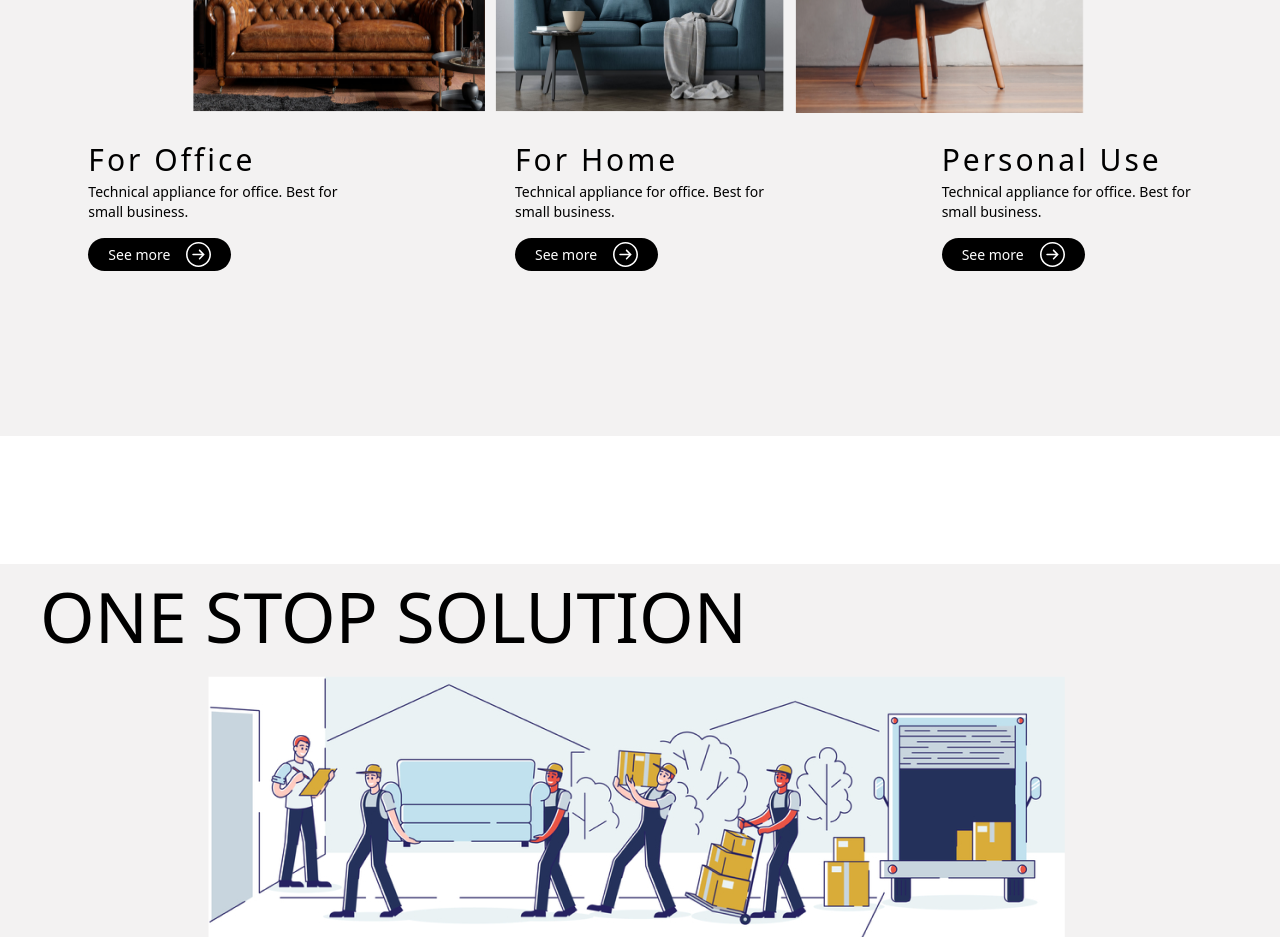
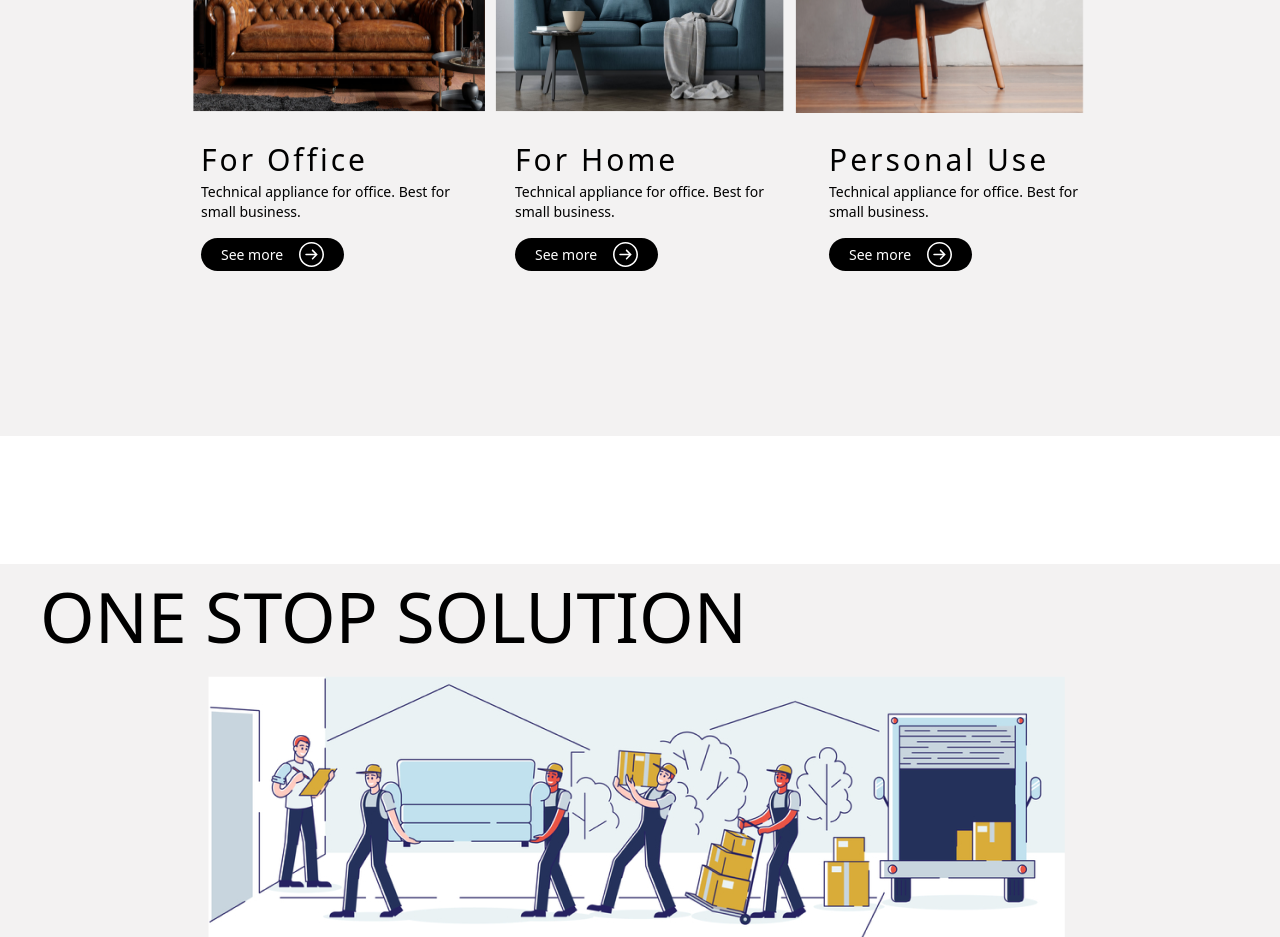
Before and after one commit to AdiJigit/furniture-landing-page, a Next.js app: page / in a window 1280 px wide. Shown: the part 2220-3157 px from the top of the page. Built offline with nearby package versions, Linux system fonts and the light colour scheme.

Commit message:
img changes

```diff
--- a/pages/index.js
+++ b/pages/index.js
@@ -58,7 +58,7 @@ export default function Home() {
             </div>
             <div className="flex flex-wrap mt-10 justify-center items-center">
               <img
-                src='/assets/featured2.png'
+                src='assets/featured2.png'
                 alt=""
                 className="w-[150px] h-[150px] sm:h-max sm:w-max mt-3 sm:mt-0"
               />
@@ -104,7 +104,7 @@ export default function Home() {
                 className="w-[150px] h-[150px] sm:h-[300px] sm:w-[300px]"
               />
             </div>
-            <div className="mt-10 sm:mt-5 flex flex-wrap sm:flex-nowrap justify-around">
+            <div className="mt-10 sm:mt-5 flex flex-wrap sm:flex-nowrap justify-center gap-16">
               <div>
                 <h1 className="text-[20px] sm:text-[30px] font-[500] tracking-widest">
                   For Office
```
